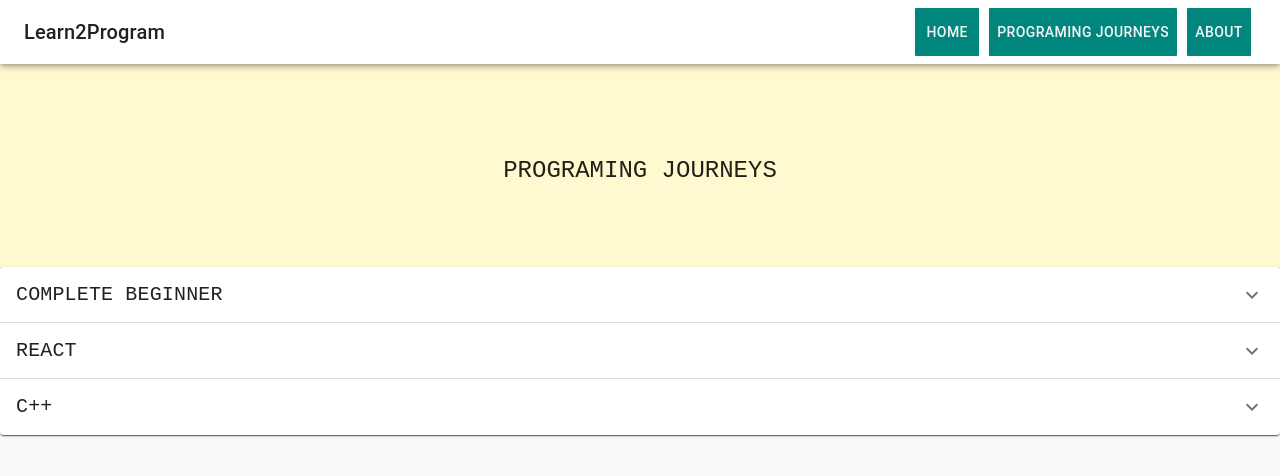
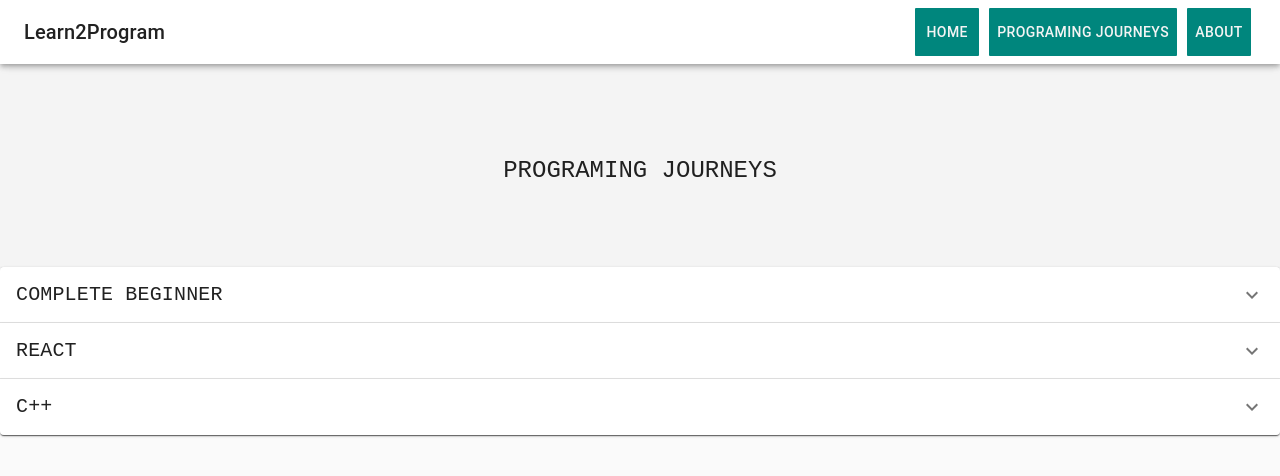
Before and after one commit to kristina-arezina/terms-2-program, a React (Create React App) app: page / in a window 1280 px wide. Both pictures are taken after a click on the button "PROGRAMING JOURNEYS". Shown: the top 476 px of the page. Built offline with nearby package versions, Linux system fonts and the light colour scheme.

Commit message:
changed journey header color to grey

```diff
--- a/src/components/Layout/PageJourney.js
+++ b/src/components/Layout/PageJourney.js
@@ -11,7 +11,7 @@ return (
             paddingBottom:80,
             textAlign:"center",
             textTransform: 'uppercase',
-            backgroundColor:"#fef9ce",
+            backgroundColor:"#f4f4f4",
             fontFamily:"courier new",
         }}>
         Programing Journeys
```
